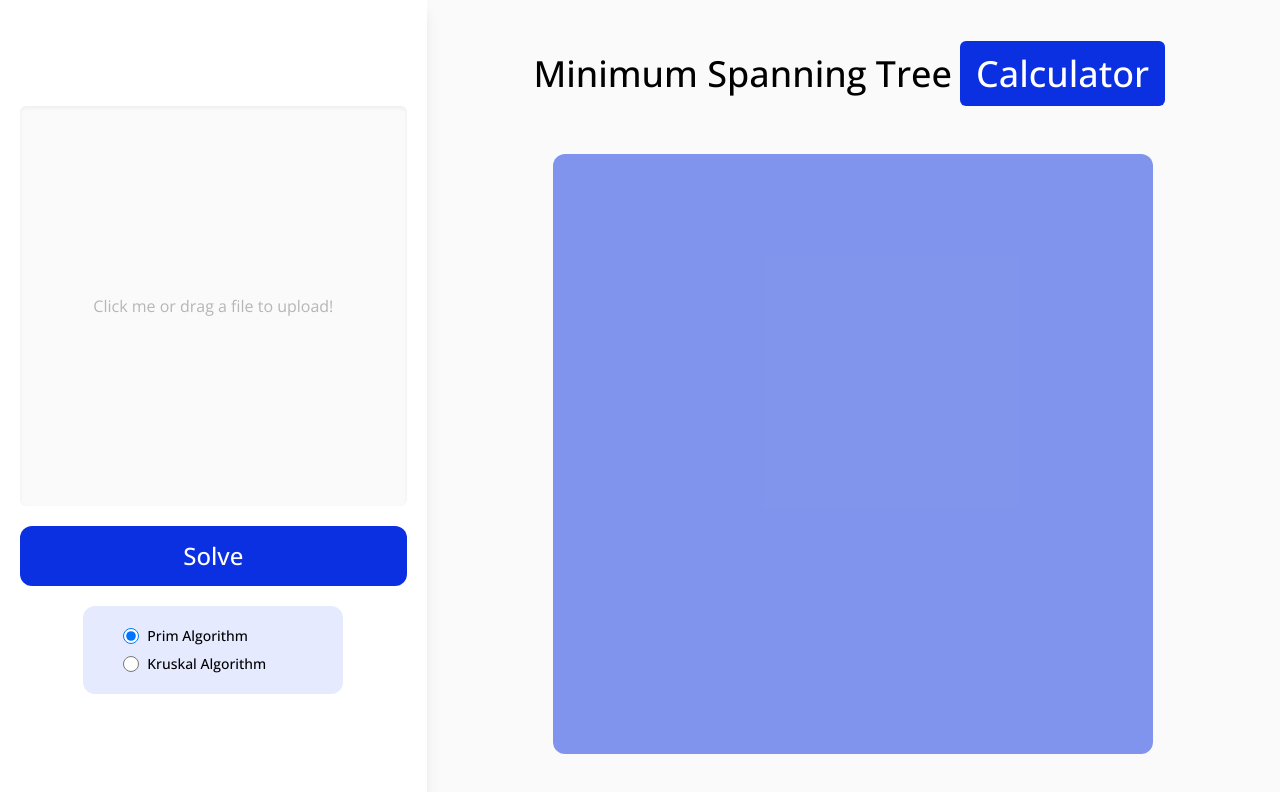
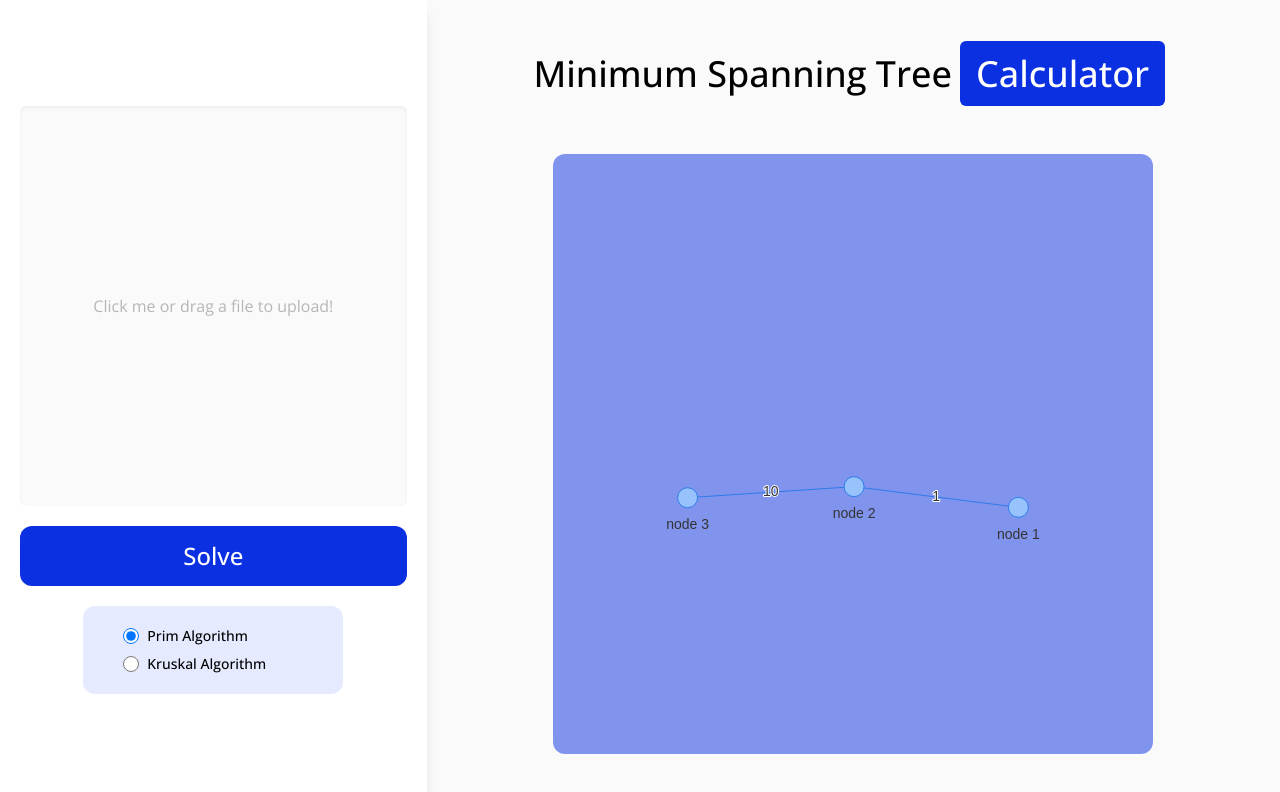
Before and after one commit to farhanfahreezy/mst-calculator, a React (Vite) app: page / in a window 1280 px wide. Shown: the top 792 px of the page. Built offline with nearby package versions, Linux system fonts and the light colour scheme.

Commit message:
feat: visualization graph

```diff
--- a/package.json
+++ b/package.json
@@ -13,7 +13,8 @@
     "d3": "^7.8.5",
     "react": "^18.2.0",
     "react-dom": "^18.2.0",
-    "react-dropzone": "^14.2.3"
+    "react-dropzone": "^14.2.3",
+    "vis-network": "^9.1.6"
   },
   "devDependencies": {
     "@types/d3": "^7.4.0",
--- a/src/App.tsx
+++ b/src/App.tsx
@@ -4,7 +4,18 @@ import Output from "./component/Output";
 
 const App = () => {
   const [algortihm, setAlgorithm] = useState("prim");
-  const [graphMatrix, setGraphMatrix] = useState<Number[][]>();
+  const [graphMatrix, setGraphMatrix] = useState<Number[][]>([
+    [0, 1, 0],
+    [1, 0, 10],
+    [0, 10, 0],
+    // [0, 4, 0, 0, 0, 0, 0],
+    // [4, 0, 1, 3, 0, 0, 0],
+    // [0, 1, 0, 2, 0, 0, 0],
+    // [0, 3, 2, 0, 1, 0, 0],
+    // [0, 0, 0, 1, 0, 2, 0],
+    // [0, 0, 0, 0, 2, 0, 3],
+    // [0, 0, 0, 0, 0, 3, 0],
+  ]);
 
   useEffect(() => {
     console.log(graphMatrix);
@@ -20,7 +31,7 @@ const App = () => {
   return (
     <div className="w-screen h-screen overflow-x-hidden overflow-y-auto flex flex-col md:flex-row justify-start items-center bg-secondaryWhite font-openSans">
       <div className="md:hidden">
-        <Output />
+        <Output graphMatrix={graphMatrix} />
       </div>
       <FileInput
         algorithm={algortihm}
@@ -28,7 +39,7 @@ const App = () => {
         handleGraph={handleGraph}
       />
       <div className="hidden md:block md:w-2/3 md:h-full">
-        <Output />
+        <Output graphMatrix={graphMatrix} />
       </div>
     </div>
   );
--- /dev/null
+++ b/src/algorithm/GenerateEdges.tsx
@@ -0,0 +1,25 @@
+import { Edge } from "vis-network/standalone/esm/vis-network";
+
+function GenerateEdges(matrix: Number[][]): Edge[] {
+  const edges: Edge[] = [];
+  const maxNodes = matrix.length;
+  let id = 0;
+
+  for (let i = 0; i < maxNodes - 1; i++) {
+    for (let j = i + 1; j < maxNodes; j++) {
+      if (matrix[i][j] !== 0) {
+        id++;
+        edges.push({
+          from: i + 1,
+          to: j + 1,
+          id: id,
+          label: matrix[i][j].toString(),
+        });
+      }
+    }
+  }
+
+  return edges;
+}
+
+export default GenerateEdges;
--- /dev/null
+++ b/src/algorithm/GenerateNode.tsx
@@ -0,0 +1,17 @@
+import { Node } from "vis-network/standalone/esm/vis-network";
+
+function GenerateNode(matrix: Number[][]): Node[] {
+  const nodes: Node[] = [];
+  const maxNodes = matrix.length;
+
+  for (let id = 1; id <= maxNodes; id++) {
+    nodes.push({
+      id,
+      label: `node ${id}`,
+    });
+  }
+
+  return nodes;
+}
+
+export default GenerateNode;
--- a/src/component/Graph.tsx
+++ b/src/component/Graph.tsx
@@ -1,61 +1,35 @@
-import { useRef, useEffect } from "react";
-import * as d3 from "d3";
+import { Options, Edge, Node } from "vis-network/standalone/esm/vis-network";
+import useVisNetwork from "./useVisNetwork";
 
-interface GraphData {
-  nodes: string[];
-  links: { source: string; target: string; weight: number }[];
+interface GraphProps {
+  nodes: Node[];
+  edges: Edge[];
 }
 
-interface GraphProps {
-  data: GraphData;
-}
+const Graph = ({ nodes, edges }: GraphProps) => {
+  const options: Options = {
+    nodes: {
+      shape: "dot",
+      size: 10,
+    },
+    layout: {
+      hierarchical: {
+        enabled: false,
+      },
+    },
+  };
 
-const Graph = ({ data }: GraphProps) => {
-  const graphRef = useRef<SVGSVGElement | null>(null);
+  const { ref } = useVisNetwork({
+    options,
+    edges,
+    nodes,
+  });
 
-  useEffect(() => {
-    if (graphRef.current) {
-      const svg = d3.select(graphRef.current);
-
-      // Set up the simulation
-      const simulation = d3
-        .forceSimulation()
-        .force("link", d3.forceLink(data.links))
-        .force("charge", d3.forceManyBody())
-        .force("center", d3.forceCenter());
-
-      // Create links
-      const links = svg
-        .selectAll("line")
-        .data(data.links)
-        .enter()
-        .append("line")
-        .attr("stroke", "gray")
-        .style("stroke-width", (d) => d.weight);
-
-      // Create nodes
-      const nodes = svg
-        .selectAll("circle")
-        .data(data.nodes)
-        .enter()
-        .append("circle")
-        .attr("r", 5)
-        .attr("fill", "steelblue");
-
-      // Update simulation on each tick
-      simulation.on("tick", () => {
-        links
-          .attr("x1", (d) => d.source.x)
-          .attr("y1", (d) => d.source.y)
-          .attr("x2", (d) => d.target.x)
-          .attr("y2", (d) => d.target.y);
-
-        nodes.attr("cx", (d) => d.x).attr("cy", (d) => d.y);
-      });
-    }
-  }, [data]);
-
-  return <svg ref={graphRef} />;
+  return (
+    <>
+      <div style={{ height: 700, width: "100%" }} ref={ref} />
+    </>
+  );
 };
 
 export default Graph;
--- a/src/component/Output.tsx
+++ b/src/component/Output.tsx
@@ -1,4 +1,12 @@
-const Output = () => {
+import Graph from "./Graph";
+import GenerateNode from "../algorithm/GenerateNode";
+import GenerateEdges from "../algorithm/GenerateEdges";
+
+interface OutputProps {
+  graphMatrix: Number[][];
+}
+
+const Output = ({ graphMatrix }: OutputProps) => {
   return (
     <div className="flex flex-col h-full w-full items-center justify-around py-5">
       <div className="text-[36px] font-medium">
@@ -7,7 +15,12 @@ const Output = () => {
           Calculator
         </span>
       </div>
-      <div className="w-[600px] aspect-square bg-dimBlue rounded-xl"></div>
+      <div className="w-[600px] aspect-square bg-dimBlue rounded-xl overflow-hidden">
+        <Graph
+          nodes={GenerateNode(graphMatrix)}
+          edges={GenerateEdges(graphMatrix)}
+        />
+      </div>
     </div>
   );
 };
--- /dev/null
+++ b/src/component/useVisNetwork.ts
@@ -0,0 +1,36 @@
+import { useState, useLayoutEffect, useRef } from "react";
+import {
+  Network,
+  Options,
+  Data,
+  Edge,
+  Node
+} from "vis-network/standalone/esm/vis-network";
+
+export interface UseVisNetworkOptions {
+  options: Options;
+  nodes: Node[];
+  edges: Edge[];
+}
+
+export default (props: UseVisNetworkOptions) => {
+  const { edges, nodes, options } = props;
+
+  const [network, addNetwork] = useState<Network | null>(null);
+  const ref = useRef<HTMLDivElement>(null);
+
+  const data: Data = { nodes, edges };
+
+  useLayoutEffect(() => {
+    if (ref.current) {
+      const instance = new Network(ref.current, data, options);
+      addNetwork(instance);
+    }
+    return () => network?.destroy();
+  }, [nodes,edges]);
+
+  return {
+    network,
+    ref
+  };
+};
```
Also changed, not shown: 1 other file (tests, documents, lock files or other folders).
